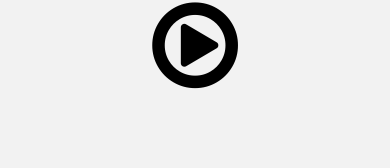
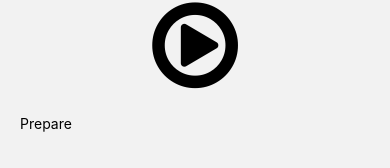
Before and after one commit to Jerga99/workout-app, a React Native app: screen / in a window 390 px wide. Both pictures are taken after a click on the element 195 px from the left and 175 px from the top of the page. Shown: the part 210-378 px from the top of the page. Built offline with nearby package versions, Linux system fonts and the light colour scheme.

Commit message:
Conditional text

```diff
--- a/hooks/useCountDown.ts
+++ b/hooks/useCountDown.ts
@@ -14,7 +14,7 @@ export function useCountDown(
       setCountDown((count) => {
         return count - 1;
       })
-    }, 50)
+    }, 10)
 
     return cleanup;
   }, [idx])
--- a/screens/WorkoutDetailScreen.tsx
+++ b/screens/WorkoutDetailScreen.tsx
@@ -47,6 +47,10 @@ export default function WorkoutDetailScreen({route}: Navigation) {
   if (!workout) {
     return null;
   }
+
+  const hasReachedEnd =
+    sequence.length === workout.sequence.length &&
+    countDown === 0
 
   return (
     <View style={styles.container}>
@@ -98,6 +102,15 @@ export default function WorkoutDetailScreen({route}: Navigation) {
           </View>
         }
       </View>
+      <View>
+        <Text>
+          { sequence.length === 0 ?
+            "Prepare" :
+            hasReachedEnd ?
+            "Great Job!" : sequence[trackerIdx].name
+          }
+        </Text>
+      </View>
     </View>
   )
 }
```
